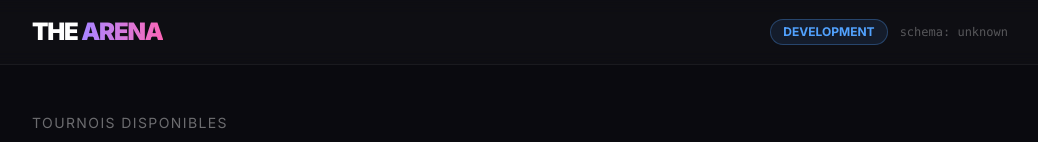
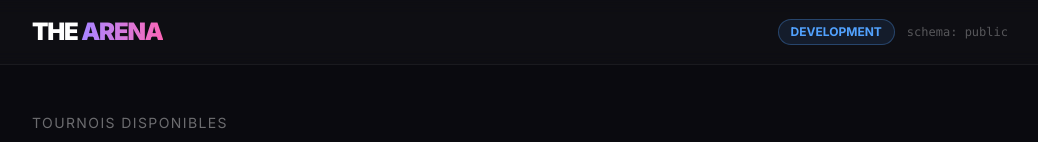
Before and after one commit to jimmybens/arena, a Next.js app: page / in a window 1280 px wide. Shown: the top 142 px of the page, without its empty margins (120-1158 px from the left). Built offline with nearby package versions, Linux system fonts and the light colour scheme; no server answers; the database is empty.

Commit message:
fix: corriger l'affichage trompeur du schema postgres par defaut

```diff
--- a/src/app/page.tsx
+++ b/src/app/page.tsx
@@ -15,8 +15,10 @@ export default async function Home() {
   let dbError: string | null = null;
 
   try {
-    const result = await prisma.$queryRaw<{ schema: string }[]>`SELECT current_schema() as schema`;
-    currentSchema = result[0]?.schema || 'unknown';
+    // La requête SQL brute avec le driver pg lira toujours le default search_path (public)
+    // On extrait donc le schéma directement depuis la variable d'environnement pour plus de fiabilité.
+    const url = new URL(process.env.DATABASE_URL || 'postgresql://localhost/postgres?schema=public');
+    currentSchema = url.searchParams.get('schema') || 'public';
     rooms = await prisma.room.findMany({ orderBy: { createdAt: 'desc' } });
   } catch (e: any) {
     dbError = e.message;
```
